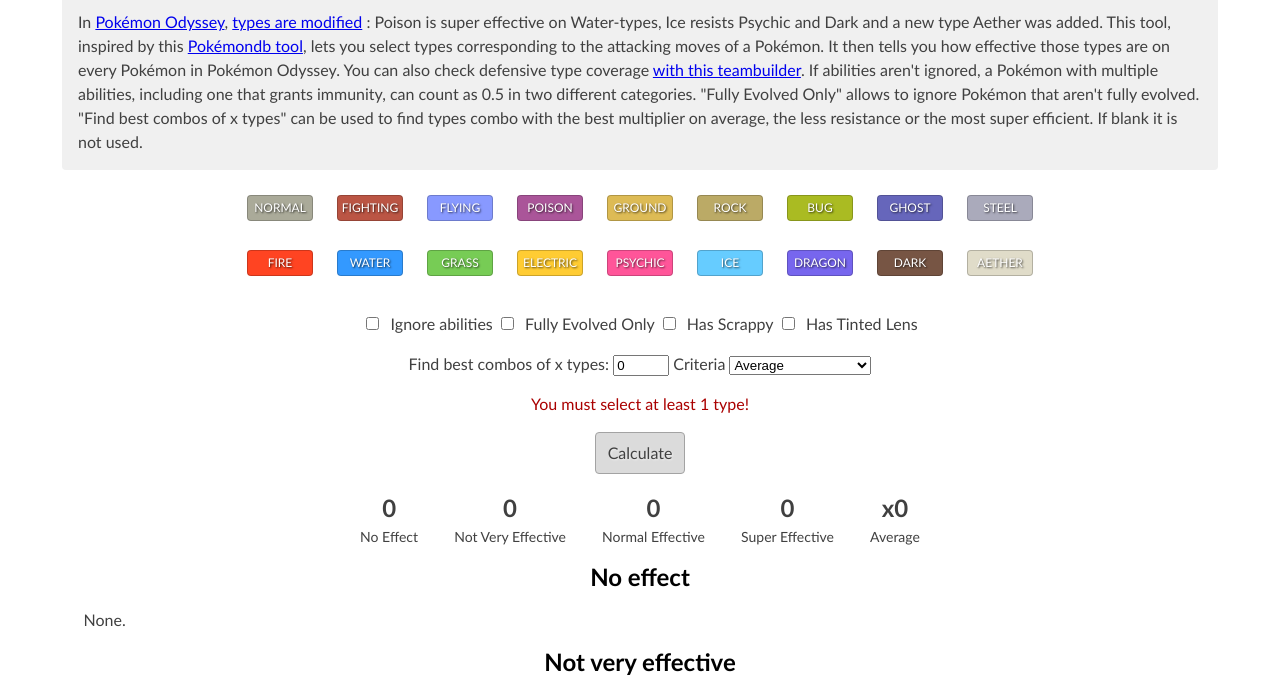
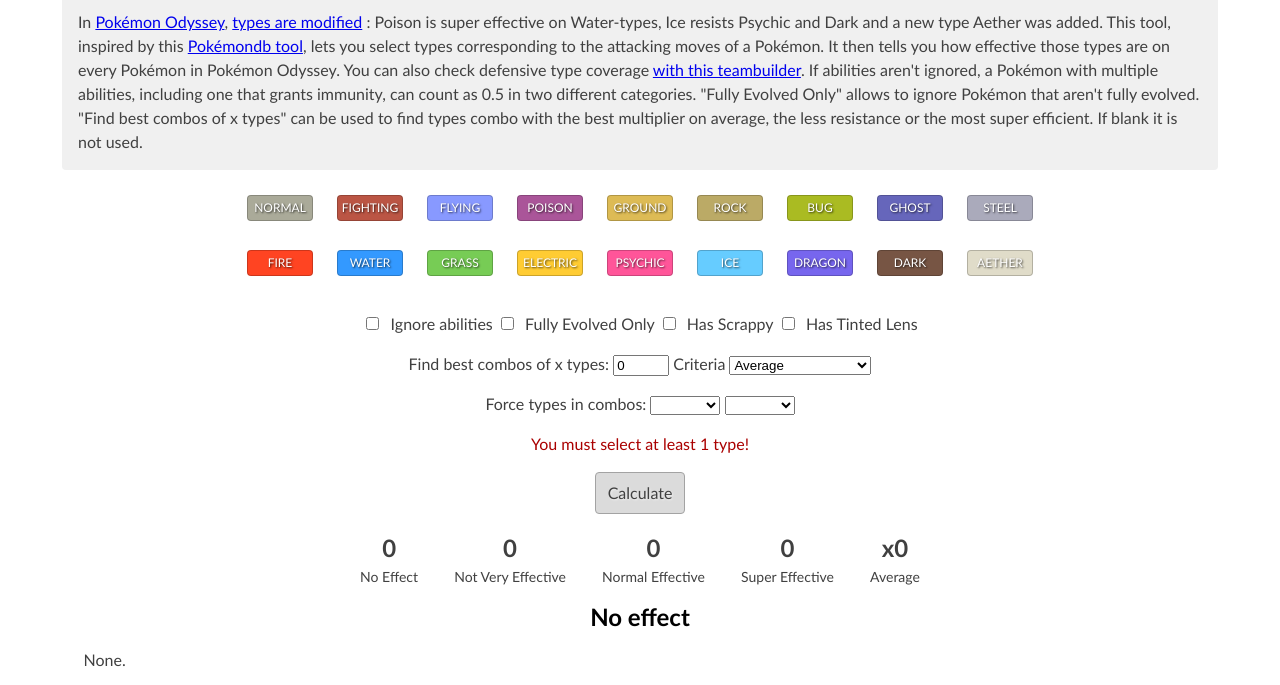
Before and after one commit to nterrien/pkmn-odyssey-type-coverage, a plain HTML site: page index.html in a window 1280 px wide. Both pictures are taken after typing "5" into the empty fields and a click on the button "Calculate". Shown: the part 92-777 px from the top of the page. Drawn offline with Linux system fonts and the light colour scheme.

Commit message:
Option to force types in combos

```diff
--- a/index.html
+++ b/index.html
@@ -62,6 +62,12 @@
 				</select>
 			</label>
 		</p>
+		<p class="text-center">
+			<label>Force types in combos:
+				<select id="force-type-1"><option>Placeholder</option></select>
+				<select id="force-type-2"><option>Placeholder</option></select>
+			</label>
+		</p>
 		<p class="text-center hide" id="comboResult"></p>
 
 		<p class="infos">Select your types above then click Calculate.</p>
--- a/main.js
+++ b/main.js
@@ -39,6 +39,11 @@ pokemons.forEach(pkmn => {
 // Fill the type lists
 typeListDiv = document.querySelector(".type-select")
 typeListDiv.innerHTML = Object.keys(typeTable).map(t => '<span class="type-button" data-typeid="' + t + '">' + typeIcon(t) + '</span>').reduce((x, y) => x + y, "")
+
+for (let i = 1; i <= 2; i++) {
+    forceType = document.getElementById("force-type-" + i)
+    forceType.innerHTML = '<option value="None" selected></option>' + Object.keys(typeTable).map(t => '<option value="' + t + '">' + t + '</option>').reduce((x, y) => x + y, "")
+}
 
 function typeIcon(t) {
     return '<span class="type-icon type-' + t.toLowerCase() + '">' + t + '</span>'
@@ -149,6 +154,18 @@ function chooseSubSetOptimized(types, allowAbility, pkmns, pkmnsWithAbilities, s
         nbCombo = types.length
     }
     let criteria = document.getElementById("criteria").value
+    let forcedTypes = []
+    for (let i = 1; i <= 2; i++) {
+        const forcedType = document.getElementById("force-type-" + i).value
+        if (forcedType != 'None') {
+            if (forcedTypes.includes(forcedType) || !types.includes(forcedType) || forcedTypes.length + 1 > nbCombo) {
+                document.getElementById("force-type-" + i).value = 'None'
+            } else {
+                forcedTypes.push(document.getElementById("force-type-" + i).value)
+            }
+        }
+    }
+    nbCombo -= forcedTypes.length
     const typeCombiLength = binomialCoeff(nbCombo, types.length)
     estimatedTime = 0.00000045 * typeCombiLength * nbCombo * pkmnsWithAbilities.length
     if (estimatedTime > 0.9) {
@@ -157,8 +174,10 @@ function chooseSubSetOptimized(types, allowAbility, pkmns, pkmnsWithAbilities, s
     document.getElementById("comboResult").innerHTML = null
     document.getElementById("comboResult").classList.add("hide")
     setTimeout((function () {
-        if (nbCombo) {
-            const typesCombinaisons = findCombinaisons(types, nbCombo)
+        if (nbCombo || forcedTypes.length > 0) {
+            const typesWithoutForced = types.filter(t => !forcedTypes.includes(t))
+            const typesCombinaisons = findCombinaisons(typesWithoutForced, nbCombo)
+            forcedTypes.reverse().forEach(t => typesCombinaisons.forEach(tc => tc.unshift(t)))
             let typesComboValues = []
             for (let typesCombo of typesCombinaisons) {
                 let res = { immune: [], resist: [], normal: [], weak: [] }
```
